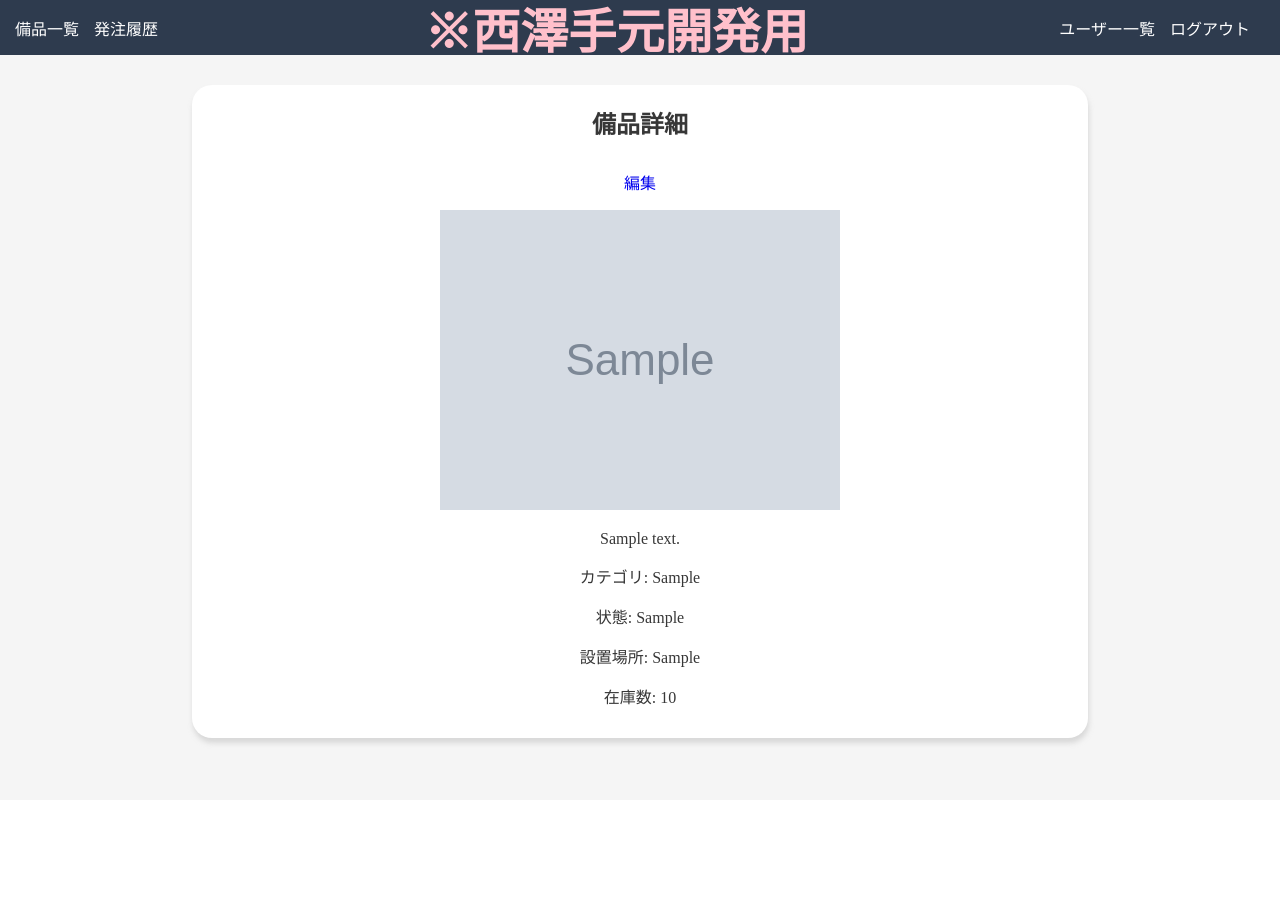
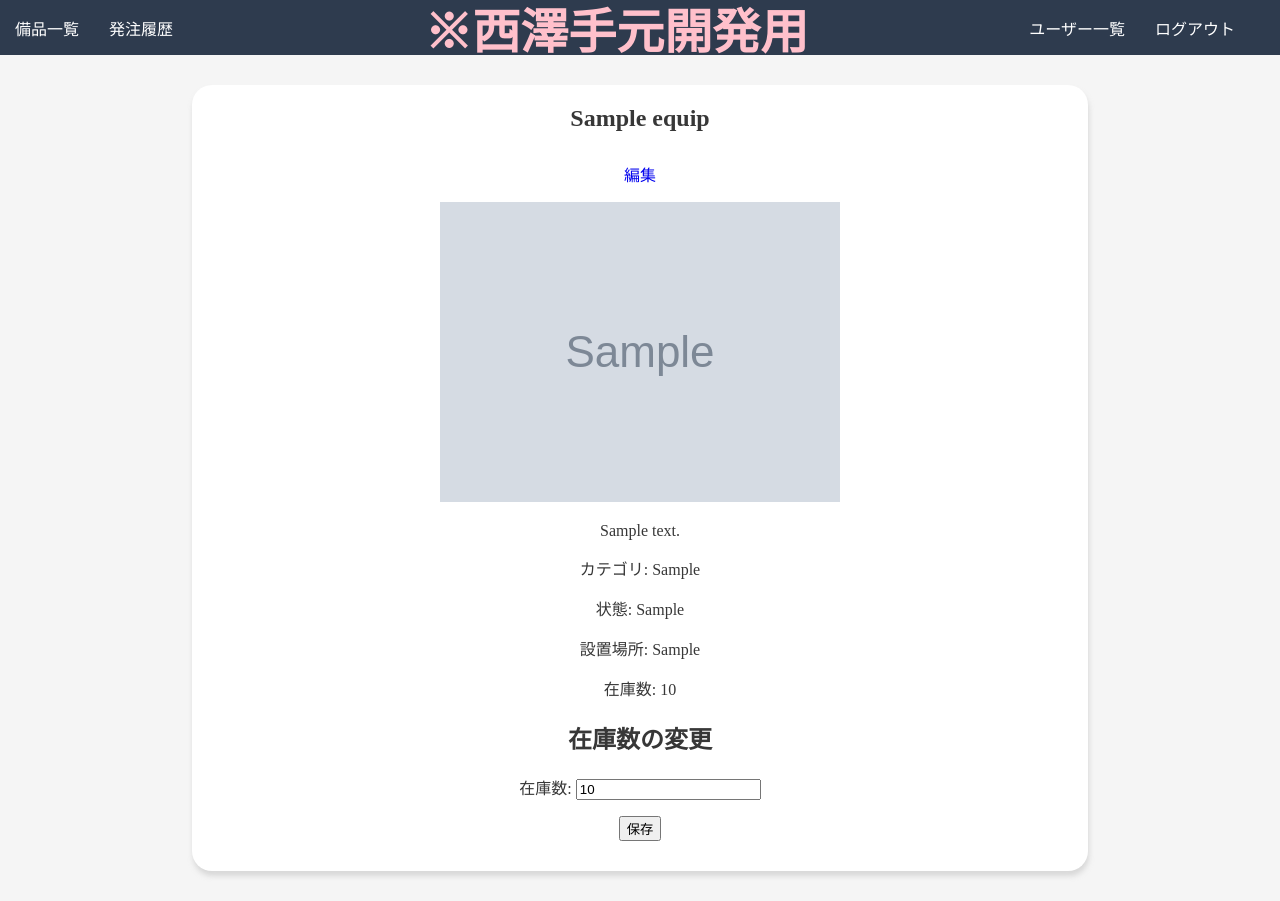
Before and after one commit to yukin0510/teamtest, a Django app: page /equipment/1 in a window 1280 px wide. Before the commit the page ends 747 px from the top, so only its background shows below. Run offline with Django 4.2, Linux system fonts and the light colour scheme; a user stored in the database is signed in; tables that the repository leaves empty hold one stand-in row (values such as "Sample post"); grey boxes marked "Sample" are stand-in pictures.

Commit message:
在庫数変更機能

```diff
--- a/equipment/forms.py
+++ b/equipment/forms.py
@@ -18,3 +18,11 @@ class EquipForm(forms.ModelForm):
          'image': '画像',
          'stock': '在庫数',
       }
+
+class StockUpdateForm(forms.ModelForm):
+    class Meta:
+        model = Equipment
+        fields = ['stock']
+        labels = {
+         'stock': '在庫数',
+      }
--- a/equipment/views.py
+++ b/equipment/views.py
@@ -1,9 +1,9 @@
-from django.shortcuts import render
+from django.shortcuts import render,redirect
 from django.urls import reverse_lazy
 from django.views.generic import ListView,CreateView,DetailView,UpdateView
 from .models import Equipment
 from django.contrib.auth.mixins import LoginRequiredMixin
-from .forms import EquipForm
+from .forms import EquipForm, StockUpdateForm
 
 
 class EquipListView(LoginRequiredMixin, ListView):
@@ -34,7 +34,20 @@ class EquipDetailView(LoginRequiredMixin, DetailView):
         equip = context['equip']
         # 画像URLが空の場合、デフォルト画像URLを設定
         context['image_url'] = equip.image.url if equip.image else '/static/images/no_image.jpg'
+        context['stock_update_form'] = StockUpdateForm(instance=equip) #在庫数更新
         return context
+
+    def post(self, request, *args, **kwargs):
+        self.object = self.get_object()
+        form = StockUpdateForm(request.POST, instance=self.object)
+        if form.is_valid():
+            form.save()
+            return redirect(self.get_success_url())
+        return self.render_to_response(self.get_context_data(stock_update_form=form))
+
+    def get_success_url(self):
+        return reverse_lazy('equipment:detail', kwargs={'pk': self.object.pk})
+
 
 class EquipUpdateView(UpdateView):
     model = Equipment
--- a/static/css/style.css
+++ b/static/css/style.css
@@ -45,7 +45,7 @@ header {
 }
 
 .nav-bar li {
-  margin-right: 15px; /* 各liの右側にマージンを追加 */
+  margin-right: 30px; /* 各liの右側にマージンを追加 */
 }
 
 
--- a/templates/equipment/detail.html
+++ b/templates/equipment/detail.html
@@ -1,16 +1,19 @@
 {% extends "base.html" %}
 {% load static %}
 
-{% block title %}備品詳細{% endblock title %}
+{% block title %}{{ equip.equip_name }}の詳細{% endblock title %}
 
 {% block content %}
 
 
     <div class="content">
       <div class="content-title">
-        <h2>備品詳細</h2>
+        <h2>{{ equip.equip_name }}</h2>
       </div>
       <div class="content-main">
+
+        <div class="detail">
+
           <a href="{% url 'equipment:edit' equip.id %}">編集</a>
           <p> <img src="{{ image_url }}" alt="{{ equip.equip_name }}" class="image"></p>
           <p> {{ equip.text }}</p>
@@ -21,5 +24,21 @@
 
         </div>
 
+        {% if user.is_admin %}<!-- 管理者の場合にだけ表示される！ -->
+        <div class="detail">
+          <h2>在庫数の変更</h2>
+            <!-- フォームの表示 -->
+            <form method="post">
+             {% csrf_token %}
+             {{ stock_update_form.as_p }}
+              <button type="submit">保存</button>
+            </form>
+        </div>
+        {% endif %}
+
+
+
+      </div>
+
 
 {% endblock content %}
--- a/templates/users/sign_in.html
+++ b/templates/users/sign_in.html
@@ -1,7 +1,7 @@
 {% extends "base.html" %}
 {% load static %}
 
-{% block title %}新規登録{% endblock title %}
+{% block title %}ログイン{% endblock title %}
 
 {% block content %}
 
```
Also changed, not shown: db.sqlite3. Lines whose indentation alone changed are shown as unchanged.
